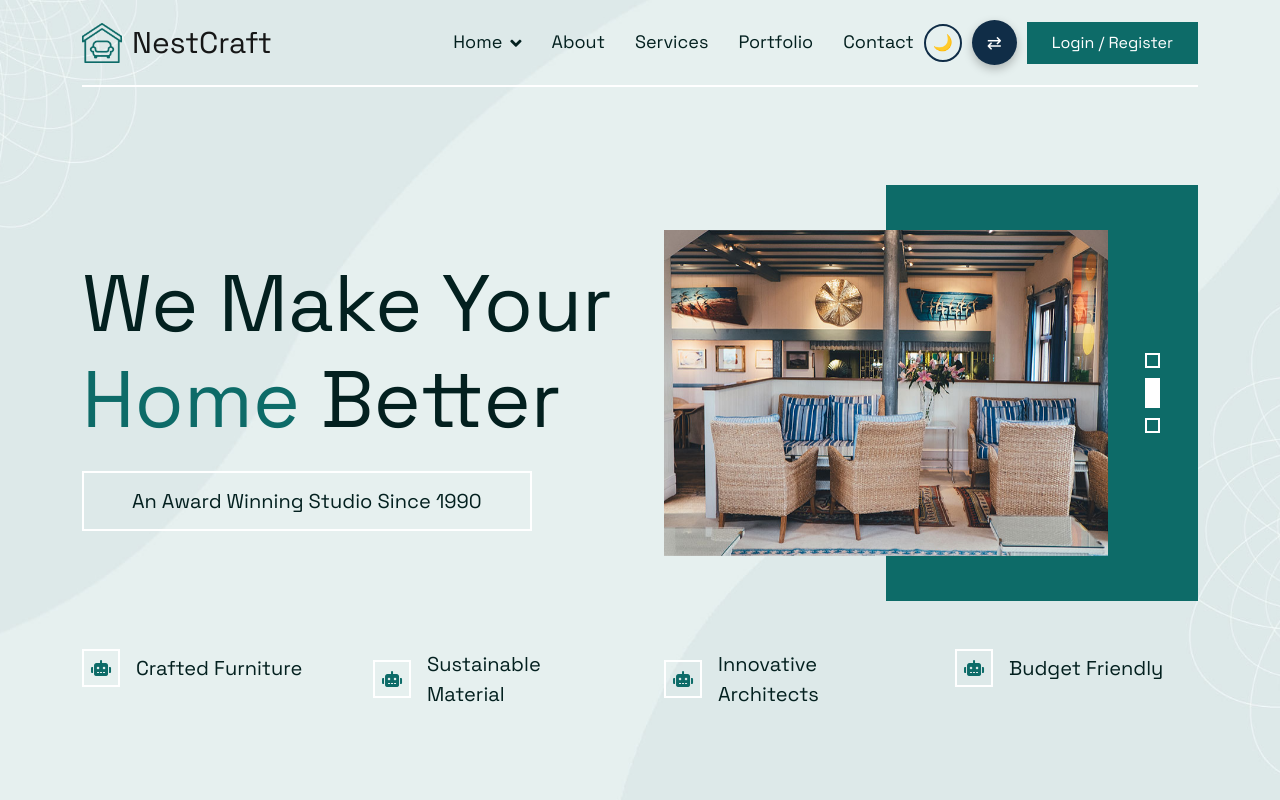
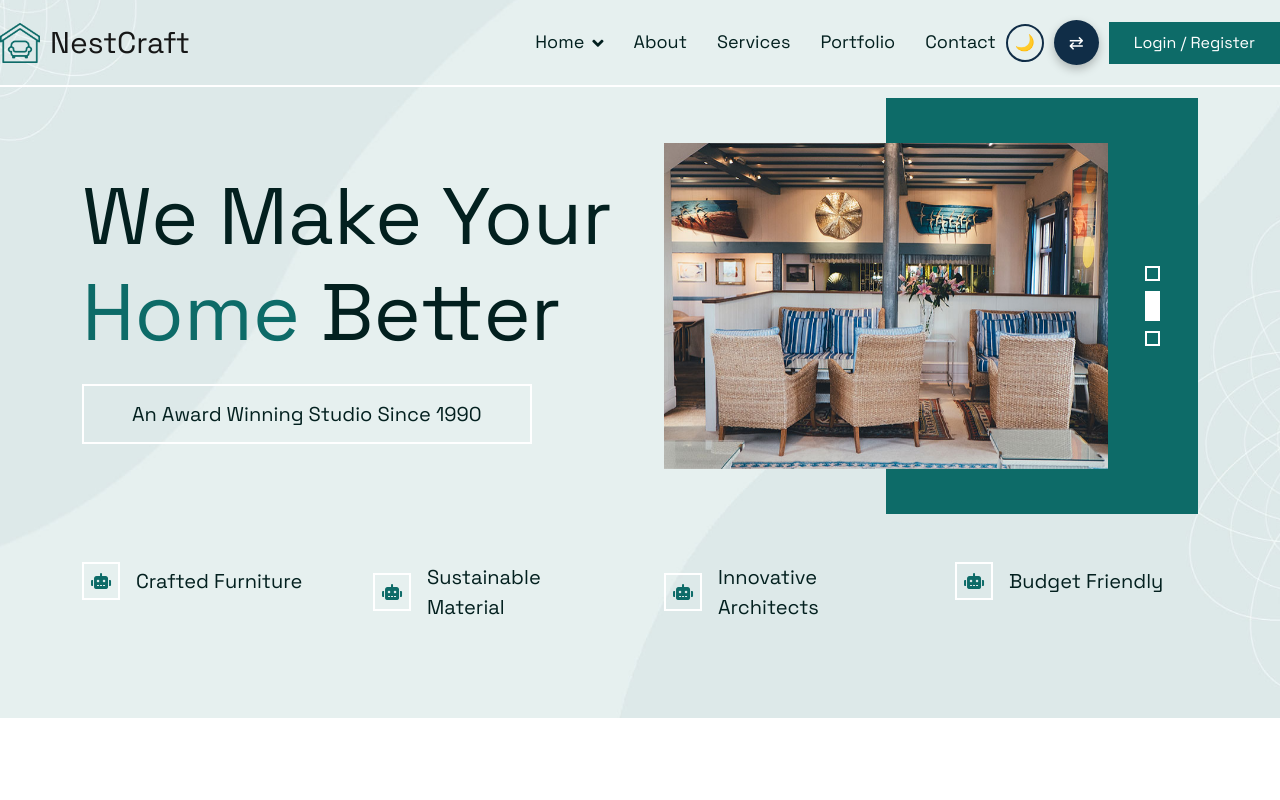
Before and after one commit to karthikaram904/nestcraft, a plain HTML site: page index.html in a window 1280 px wide. Shown: the top 800 px of the page. Drawn offline with nearby package versions, Linux system fonts and the light colour scheme.

Commit message:
Update index.html

```diff
--- a/index.html
+++ b/index.html
@@ -45,7 +45,7 @@
     <!-- Navbar Start -->
     <div class="container-fluid">
         <div class="container">
-            <nav class="navbar navbar-expand-lg navbar-light border-bottom border-2 border-white">
+            <nav class="navbar navbar-expand-lg navbar-light border-bottom border-2 border-white fixed-top">
                 <a href="index.html" class="navbar-brand">
                     <img src="img/interior-logo.png" alt=""/><span>NestCraft</span>
                 </a>
```
